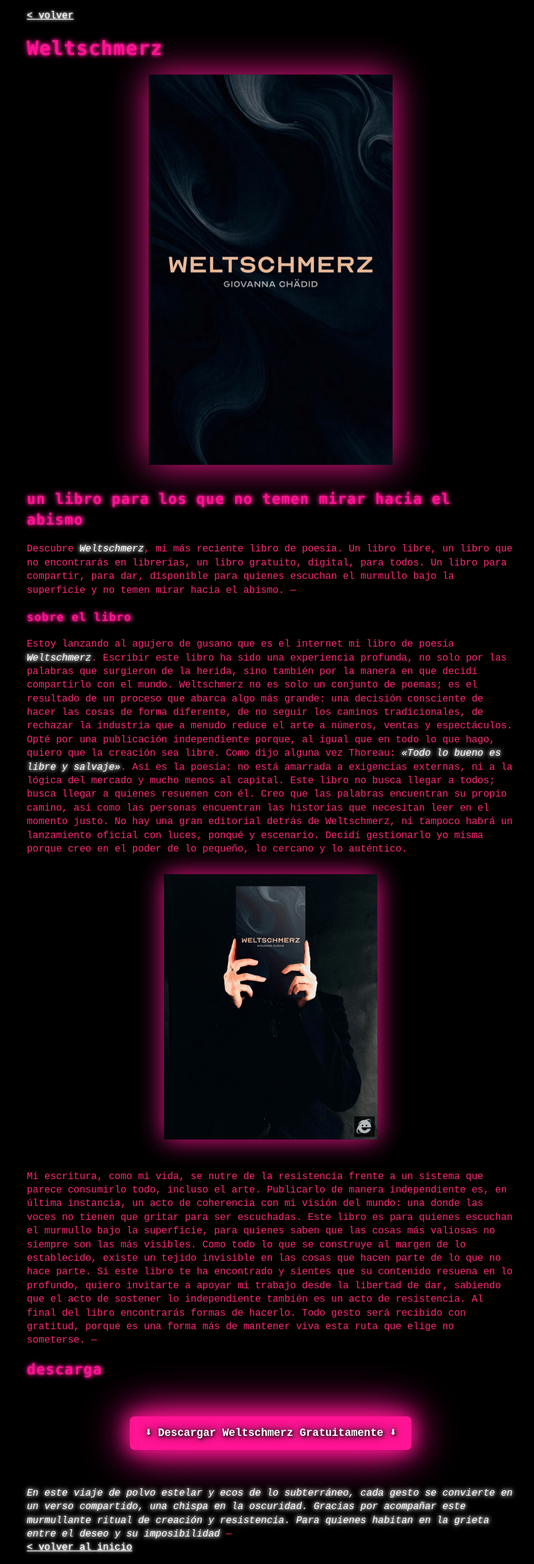
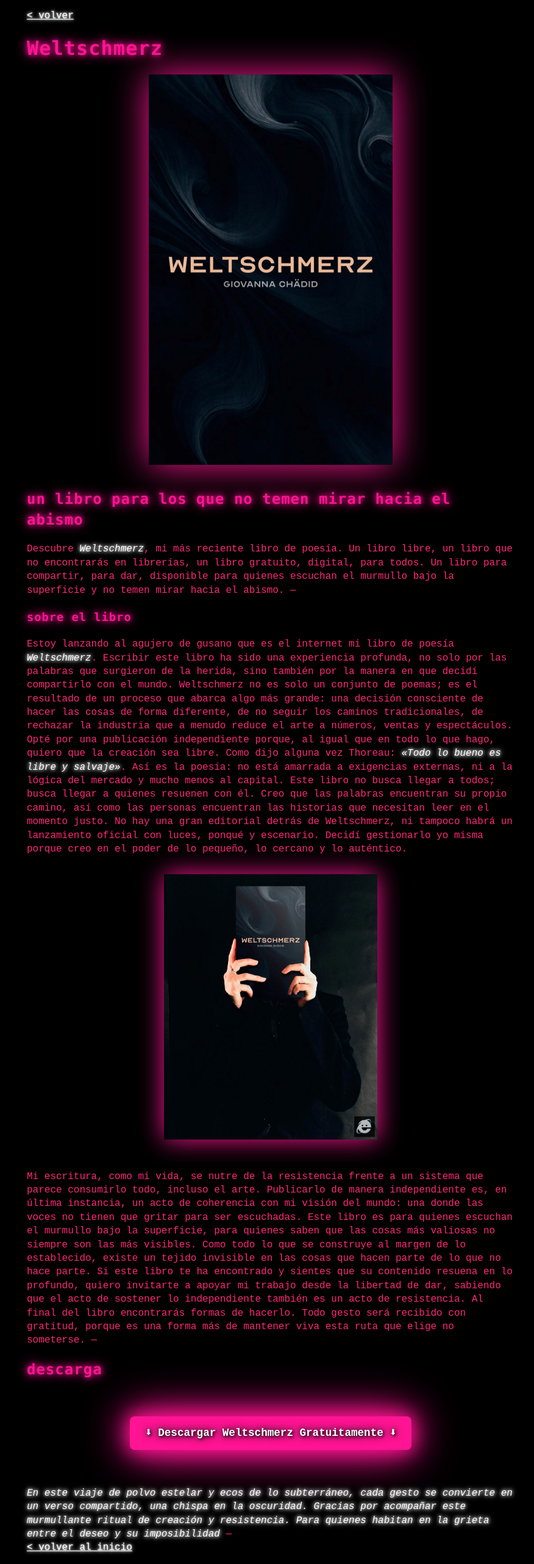
Before and after one commit to medusahra/medusahra.github.io, a Jekyll site: the page built from _posts/2025-11-11-weltschmerz.md, in a window 1280 px wide. Shown: the whole page at 61% size, without its empty margins (196-1072 px from the left). Built offline with Jekyll 4.4.1, drawn with Linux system fonts in a browser that asks for light colours.

Commit message:
Update default.html

```diff
--- a/_layouts/default.html
+++ b/_layouts/default.html
@@ -29,7 +29,7 @@
 /* Títulos rosa neón con glow */
 h1, h2, h3 {
   color: #ff1493 !important;
-  text-shadow: 0 0 5px #ff1493, 0 0 10px #ff1493;
+  text-shadow: 0 0 10px #ff1493, 0 0 20px #ff1493;
   margin: 20px 0;
   font-family: Consolas, 'Lucida Console', Monaco, monospace;
   font-weight: bold;
```
